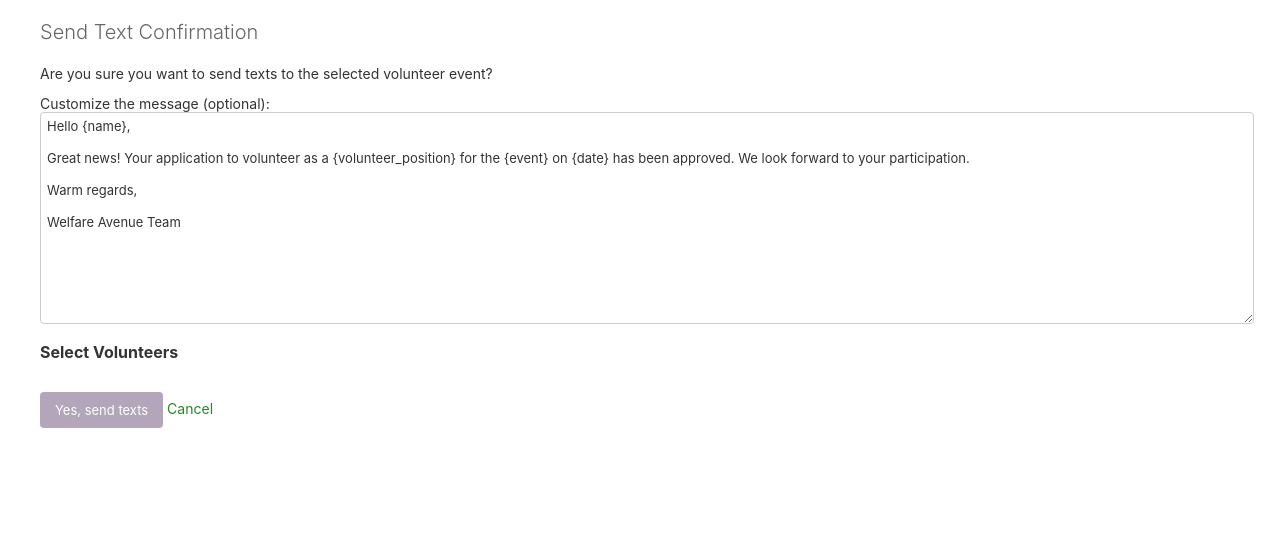
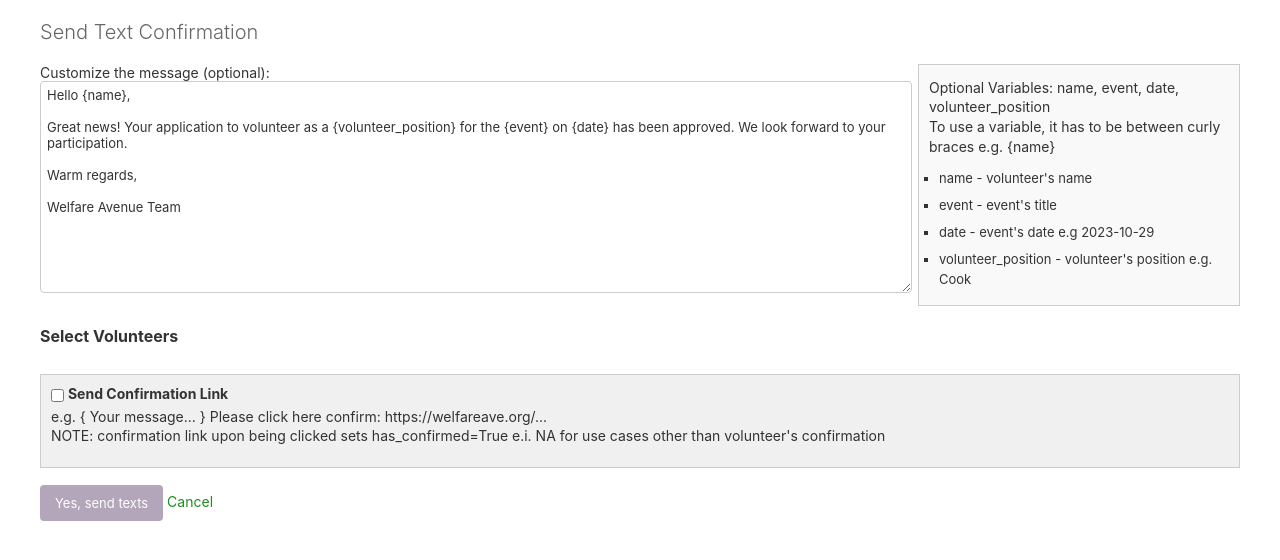
Before and after one commit to georgi3/wa_b, a Django app: template templates/admin/send_texts_confirm.html in a window 1280 px wide. Shown: the part 86-646 px from the top of the page. Run offline with Django 4.2, Linux system fonts and the light colour scheme; the template is opened without the code that fills it, so the values that code supplies are empty; parts of the project's set-up code (start-up, migrations or seed data) failed here and were passed over.

Commit message:
added option to not to send confirmation link, fixed layout

```diff
--- a/templates/admin/send_texts_confirm.html
+++ b/templates/admin/send_texts_confirm.html
@@ -3,13 +3,12 @@
 {% block content %}
 <div class="content">
     <h1>Send Text Confirmation</h1>
-    <p>Are you sure you want to send texts to the selected volunteer event?</p>
-
     <form method="post">
     {% csrf_token %}
-        <div>
+        <div class="flex-container-custom">
+            <div class="message-box">
                 <label for="custom_message">Customize the message (optional):</label>
-            <textarea id="custom_message" name="custom_message" rows="15" cols="70">
+                <textarea id="custom_message" name="custom_message">
 Hello {name},
 
 Great news! Your application to volunteer as a {volunteer_position} for the {event} on {date} has been approved. We look forward to your participation.
@@ -19,14 +18,40 @@ Warm regards,
 Welfare Avenue Team
                 </textarea>
             </div>
-        <div>
+            <div class="variables-box">
+                <p>Optional Variables: name, event, date, volunteer_position<br>
+                To use a variable, it has to be between curly braces e.g. {name}</p>
+                <ul class="variables-list">
+                    <li>name - volunteer's name</li>
+                    <li>event - event's title</li>
+                    <li>date - event's date e.g 2023-10-29</li>
+                    <li>volunteer_position - volunteer's position e.g. Cook</li>
+                </ul>
+            </div>
+        </div>
         <h2>Select Volunteers</h2>
     <table class="table-container">
-    {% for assignment in assignments %}
+{#    <thead>#}
+{#        <tr>#}
+{#            <th>Volunteer</th>#}
+{#            <th>Staff Approval</th>#}
+{#            <th>Confirmation Sent</th>#}
+{#            <th>Volunteer Confirmation</th>#}
+{#        </tr>#}
+{#    </thead>#}
+    <tbody>
+        {% for position, group in assignments_grouped.items %}
+            <tr>
+            <td colspan="4" class="category-header">{{ position }}</td>
+            </tr>
+            {% for assignment in group %}
                     <tr>
                     <td>
                         <input type="checkbox" name="assignments" value="{{ assignment.id }}" class="volunteer-checkbox">
                         {{ assignment.volunteer.name }} ({{ assignment.assigned_position }})
+                        {% if assignment.waitlist_participation %}
+                        <span class="not-approved">Wait Listed</span>
+                        {% endif %}
                     </td>
                     {% if assignment.approve_participation %}
                     <td class='approved'>
@@ -37,6 +62,17 @@ Welfare Avenue Team
                             Staff Approved
                         {% else %}
                             Staff Has Not Approved
+                        {% endif %}
+                    </td>
+                    {% if assignment.confirmation_message_sent %}
+                    <td class='approved'>
+                    {% else %}
+                    <td class='not-approved'>
+                    {% endif %}
+                        {% if assignment.confirmation_message_sent %}
+                            Confirmation Link Sent
+                        {% else %}
+                            Confirmation Link Has Not Been Sent
                         {% endif %}
                     </td>
                     {% if assignment.has_confirmed %}
@@ -52,8 +88,15 @@ Welfare Avenue Team
                     </td>
                     </tr>
             {% endfor %}
+        {% endfor %}
+    </tbody>
 </table>
-
+        <div class="magic-link-container">
+            <label>
+                <input type="checkbox" name="send_magic_link" />
+                <strong>Send Confirmation Link</strong>
+            </label>
+            <p class="text-muted">e.g. { Your message... } Please click here confirm: https://welfareave.org/... <br>NOTE: confirmation link upon being clicked sets has_confirmed=True e.i. NA for use cases other than volunteer's confirmation</p>
         </div>
 
         <input type="hidden" name="event_id" value="{{ event.id }}" />
```
Lines whose indentation alone changed are shown as unchanged.
